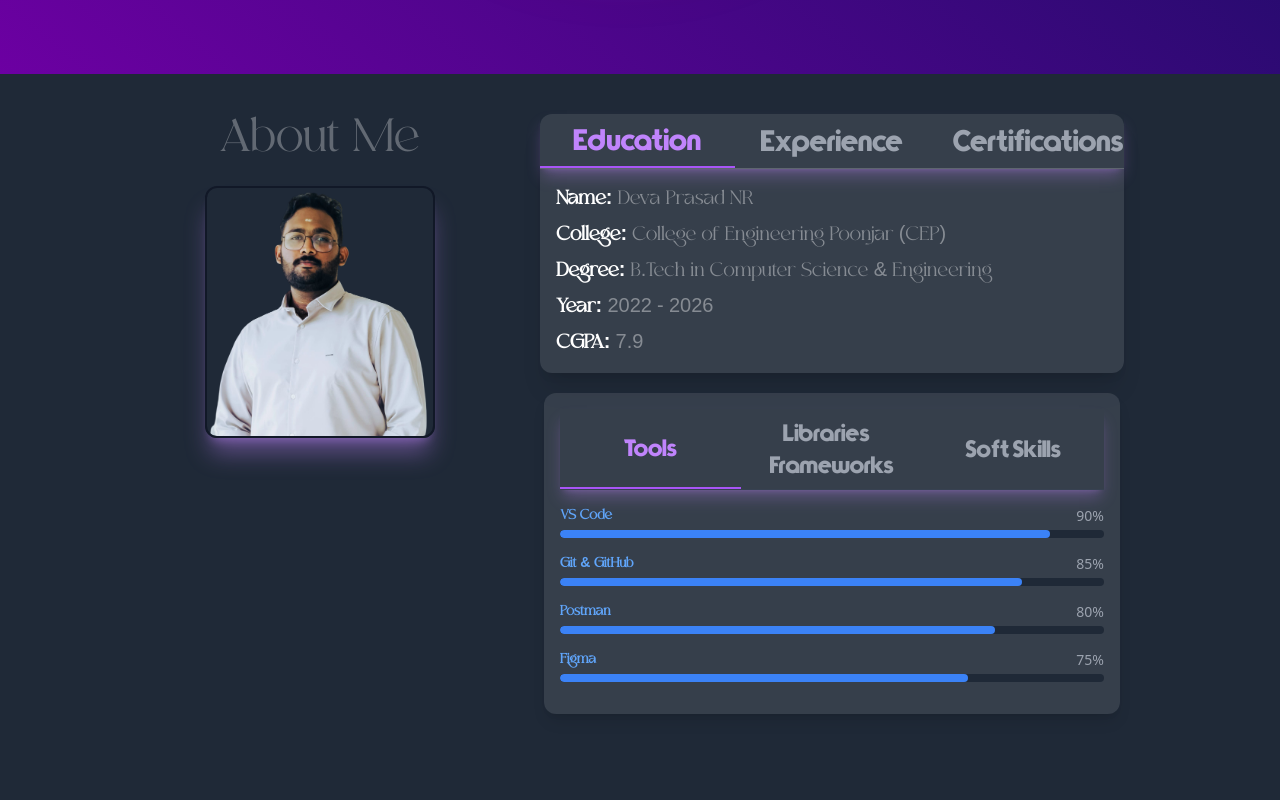
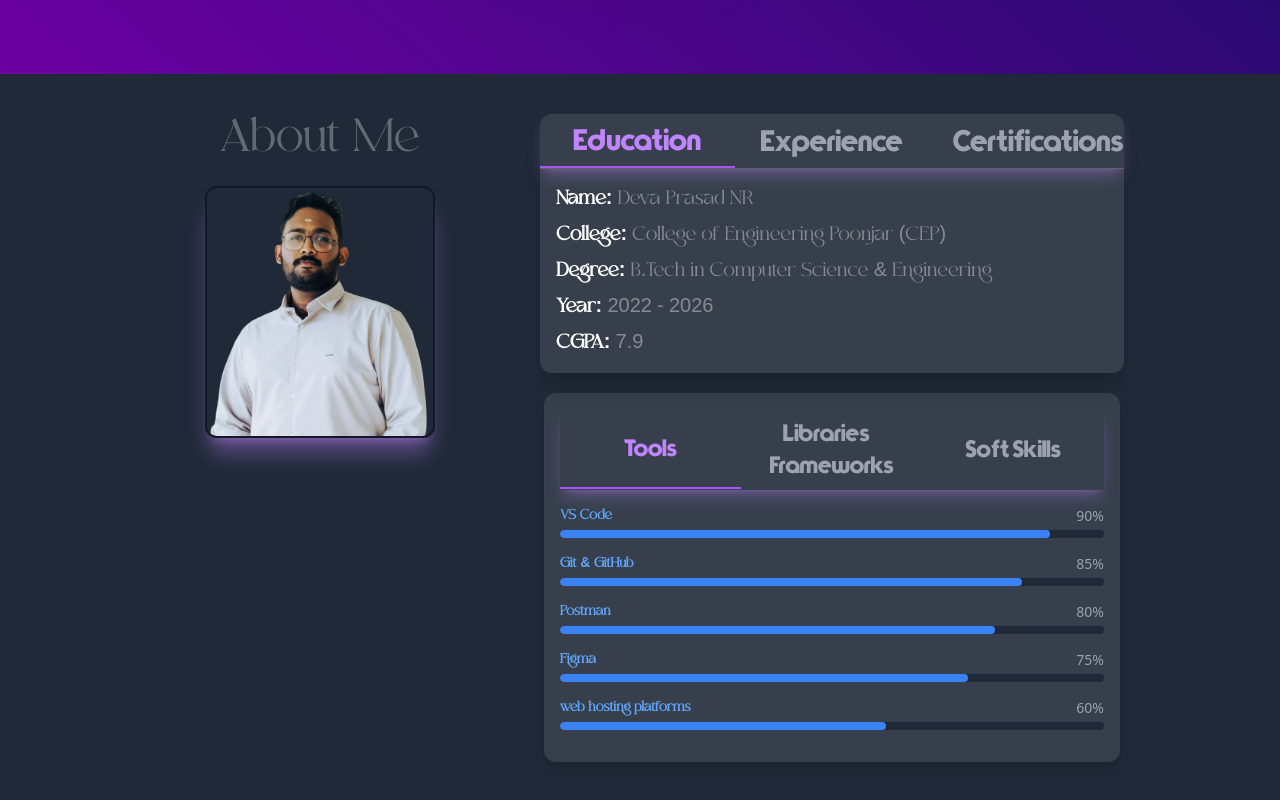
Before and after one commit to Devakrishna07/portfolio_wesite1, a React (Vite) app in the folder Frontend/: page / in a window 1280 px wide. Shown: the part 726-1526 px from the top of the page. Built offline with nearby package versions, Linux system fonts and the light colour scheme; a web font is replaced by a local one.

Commit message:
tabs updated

```diff
--- a/Frontend/src/pages/SkillsTab.jsx
+++ b/Frontend/src/pages/SkillsTab.jsx
@@ -11,12 +11,16 @@ export const SkillsTab = () => {
     { name: "Git & GitHub", level: 85 },
     { name: "Postman", level: 80 },
     { name: "Figma", level: 75 },
+    {name:'web hosting platforms', level:60},
   ];
 
   const frameworks = [
     { name: "React.js", level: 90 },
     { name: "TailwindCSS", level: 85 },
     { name: "Django", level: 65 },
+    {name: "HTML5", level:80},
+    {name: "CSS5", level:70},
+    {name: "Postgresql & Mysql", level:60},
   ];
 
   const softSkills = [
```
